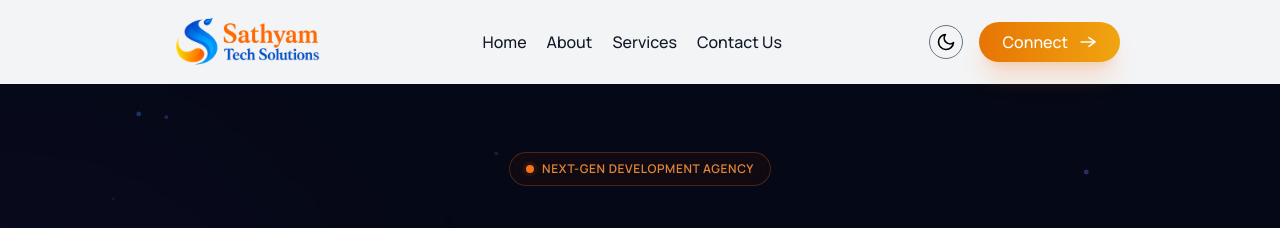
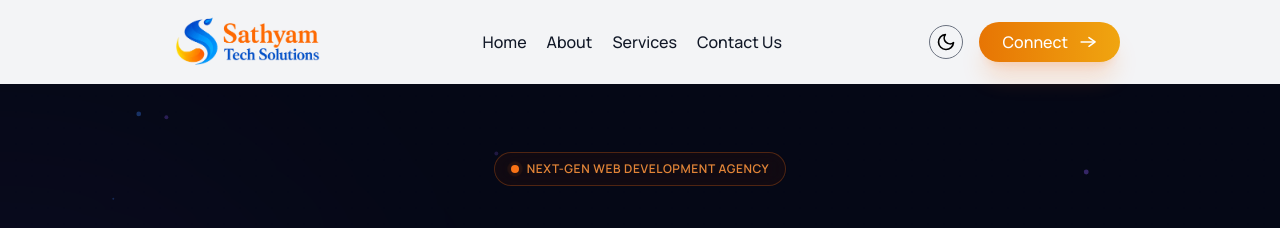
Before and after one commit to kishoresai8883/Sathyam-Tech, a React (Vite) app: page / in a window 1280 px wide. Shown: the top 228 px of the page. Built offline with nearby package versions, Linux system fonts and the light colour scheme.

Commit message:
Updated content on Hero Section

```diff
--- a/src/components/Hero.jsx
+++ b/src/components/Hero.jsx
@@ -122,7 +122,7 @@ const Hero = () => {
               <span className='relative inline-flex rounded-full h-2 w-2 bg-orange-500'></span>
             </span>
             <p className='text-xs font-semibold tracking-wider text-orange-400/90 uppercase'>
-              Next-Gen Development Agency
+              Next-Gen Web Development Agency
             </p>
           </motion.div>
         </motion.div>
```
